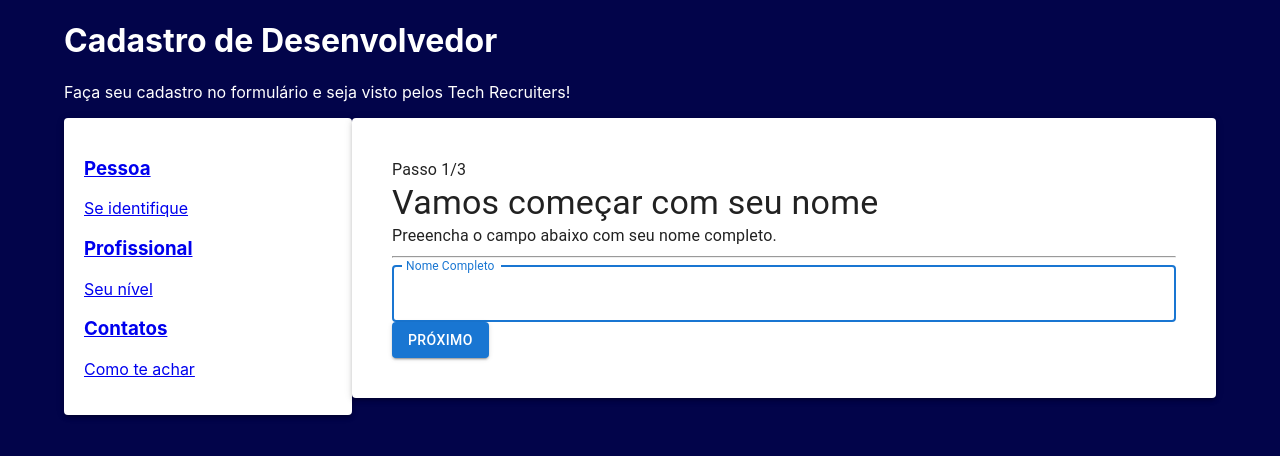
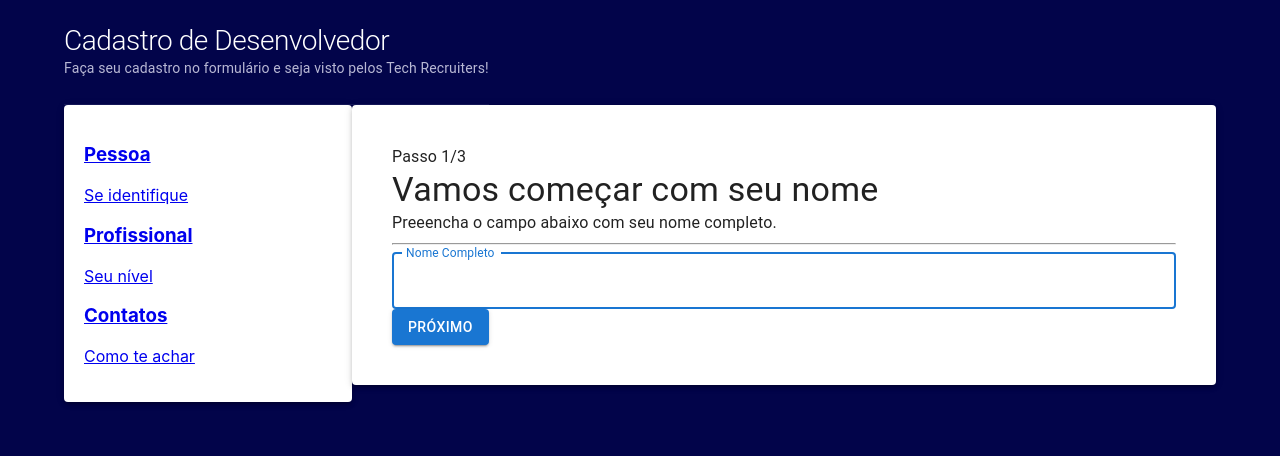
Before and after one commit to Tassio-Med/react-form, a React (Create React App) app: page / in a window 1280 px wide. Shown: the top 456 px of the page. Built offline with nearby package versions, Linux system fonts and the light colour scheme.

Commit message:
feat: adicionada estilização ao header com mui

```diff
--- a/src/components/Header/index.tsx
+++ b/src/components/Header/index.tsx
@@ -1,8 +1,14 @@
+import { Typography } from "@mui/material";
+
 export const Header = () => {
   return (
-    <div>
-      <h1>Cadastro de Desenvolvedor</h1>
-      <p>Faça seu cadastro no formulário e seja visto pelos Tech Recruiters!</p>
+    <div  style={{ padding: "25px 0", borderBottom: "1px solid #16195C" }}>
+      <Typography variant="h1" style={{ margin: 0, padding: 0, fontSize: 28 }}>
+        Cadastro de Desenvolvedor
+      </Typography>
+      <Typography variant="body1" style={{ fontSize: 14, color: "#B8B8D4" }}>
+        Faça seu cadastro no formulário e seja visto pelos Tech Recruiters!
+      </Typography>
     </div>
   )
 }
```
